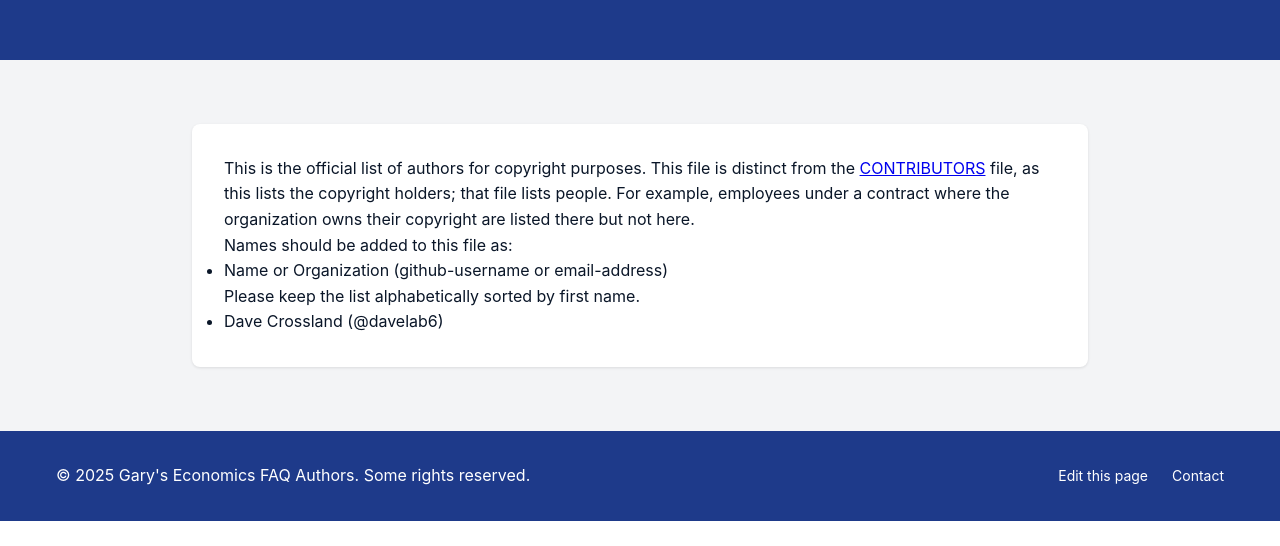
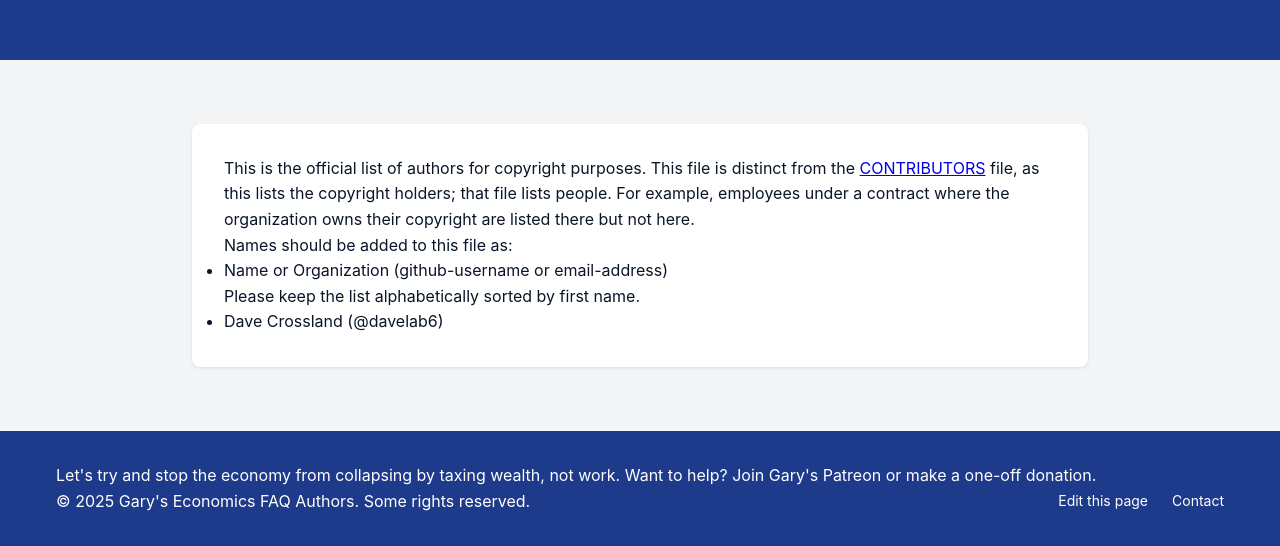
Before and after one commit to garyseconomics/faq, a Jekyll site: the page built from AUTHORS.md, in a window 1280 px wide and 900 px high, scrolled down 742 px, cut to the strip 354-900 px from the top of the window. Built offline with Jekyll 4.4.1, drawn with Linux system fonts in a browser that asks for light colours; our own code applies the rules of GitHub Pages for plain Markdown files; before the commit the page ends 1617 px from its top, so only the background shows below that.

Commit message:
Update _layouts/default.html footer

```diff
--- a/_layouts/default.html
+++ b/_layouts/default.html
@@ -113,7 +113,16 @@
       <div class="container">
         <div class="footer-content">
           <div>
-            © <script>document.write(new Date().getFullYear())</script> Gary's Economics FAQ Authors. <a href="https://creativecommons.org/licenses/by-sa/4.0/">Some rights reserved</a>.
+            Let's try and stop the economy from collapsing by taxing wealth, not work.
+            Want to help? Join Gary's <a href="https://www.patreon.com/garyseconomics">Patreon</a>
+            or <a href="https://buy.stripe.com/dRm4gs9Nl1L6eqWbUydjO00">make a one-off donation.</a>
+          </div>
+        </div>
+      </div>
+      <div class="container">
+        <div class="footer-content">
+          <div>
+            <a href="https://github.com/garyseconomics/faq/blob/main/AUTHORS.md">© {{ 'now' | date: "%Y" }} Gary's Economics FAQ Authors.</a> <a href="https://creativecommons.org/licenses/by-sa/4.0/">Some rights reserved.</a>
           </div>
           <div class="footer-links">
             <!-- <a href="#">Privacy Policy</a> -->
```
